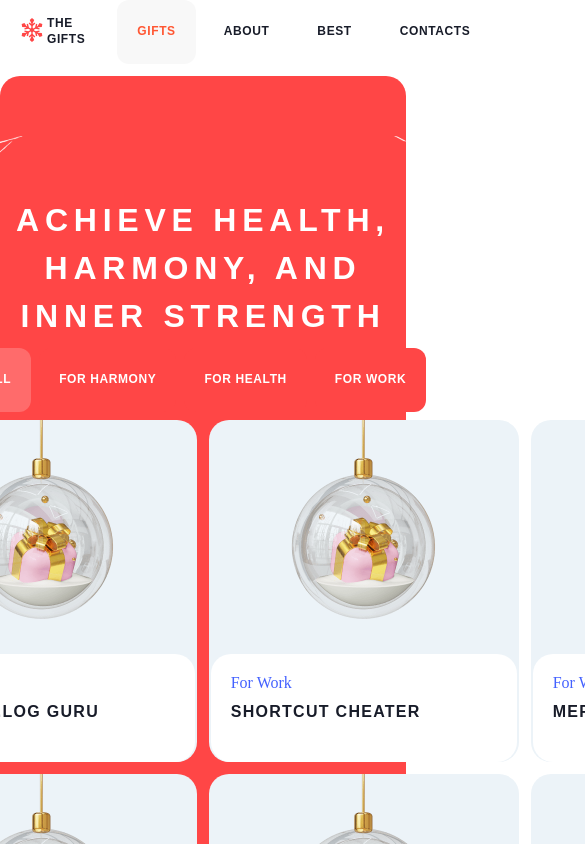
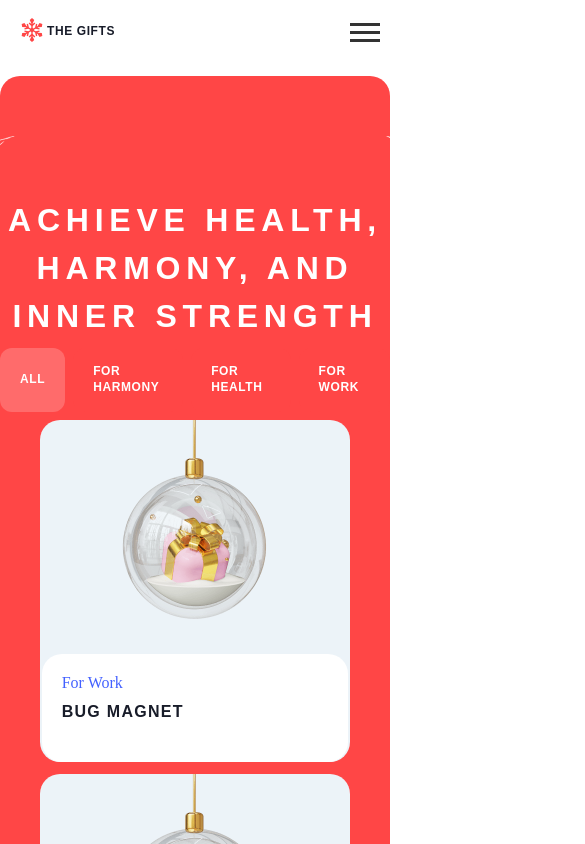
Before and after one commit to Rilion322/Shop, a plain HTML site: page pages/gifts/gifts.html in a window 390 px wide. Shown: the top 844 px of the page, 585 px wide, since content can reach past the window. Drawn offline with Linux system fonts and the light colour scheme; a web font is replaced by a local one.

Commit message:
fix: ui of pages and burger menu for gifts

```diff
--- a/pages/gifts/gifts.css
+++ b/pages/gifts/gifts.css
@@ -28,7 +28,7 @@
 body{
     margin: 0;
     padding: 0;
-    overflow-x: hidden;
+    box-sizing: border-box;
 }
 .paragraph {
     font-family: var(--font-family);
@@ -104,7 +104,8 @@ header{
     color: var(--dark);
 }
 .nav{
-    width: 1123px;
+    width: 100%;
+    max-width: 1123px;
     height: 40px;
     display: flex;
     align-items: center;
@@ -119,7 +120,8 @@ header{
     align-items: center;
     justify-content: flex-start;
     gap: 8px;
-    width: 376px;
+    width: 100%;
+    max-width: 376px;
     height: 40px;
     list-style: none;
     padding: 0;
@@ -157,10 +159,12 @@ header{
 .gifts-table{
     display: flex;
     flex-wrap: wrap;
-    align-items: flex-start;
+    align-items: center;
     justify-content: center;
     flex-direction: row;
     gap: 12px;
+    width: 100%;
+    height: fit-content;
 }
 .main-container{
     display: flex;
@@ -170,7 +174,7 @@ header{
     gap: 20px;
     border-radius: 20px;
     margin-top: 12px;
-    padding: 60px 8px;
+    padding: 60px 0px;
     width: 100%;
     height: fit-content;
     min-height: calc(100vh - 64px);
@@ -179,7 +183,7 @@ header{
 .bg-garland{
     position: absolute;
     z-index: 1;
-    width: 1440px;
+    width: 100%;
     height: 200px;
     background: url(../../assets/images/bg-garland.png);
     background-size: cover;
@@ -204,18 +208,9 @@ header{
     flex-direction: column;
     margin-top: 60px;
     gap: 20px;
-    width: 1276px;
+    width: 100%;
     height: fit-content;
     max-width: 1276px;
-}
-.gifts-tabs{
-    display: flex;
-    align-items: center;
-    justify-content: flex-start;
-    flex-direction: row;
-    gap: 8px;
-    width: 474px;
-    height: 40px;
 }
 .gifts-header{
     display: flex;
@@ -223,7 +218,7 @@ header{
     justify-content: center;
     flex-direction: column;
     gap: 12px;
-    width: 426px;
+    width: 100%;
     height: 144px;
     max-width: 426px;
 }
@@ -233,7 +228,8 @@ header{
     justify-content: flex-start;
     flex-direction: row;
     gap: 8px;
-    width: 474px;
+    max-width: 474px;
+    width: 100%;
     height: 40px;
 }
 .tab-link{
@@ -275,7 +271,6 @@ header{
     height: 342px;
     background: var(--content-background);
     cursor: pointer;
-    flex-grow: 1;
 }
 .card-text{
     display: flex;
@@ -305,9 +300,9 @@ header{
     justify-content: flex-start;
     flex-direction: column;
     gap: 0px;
-    padding: 60px 8px;
+    padding: 60px 0px;
     width: 100%;
-    height: 496px;
+    min-height: 496px;
     background: var(--static-white);
 }
 
@@ -317,8 +312,8 @@ header{
     justify-content: flex-start;
     flex-direction: column;
     gap: 60px;
-    width: 1276px;
-    height: 376px;
+    width: 100%;
+    min-height: 376px;
     max-width: 1276px;
 }
 .footer-contacts{
@@ -328,8 +323,9 @@ header{
     flex-direction: row;
     gap: 12px;
     border-radius: 60px;
-    width: 1276px;
-    height: 204px;
+    width: 100%;
+    max-width: 1276px;
+    min-height: 204px;
 }
 .contacts-container{
     display: flex;
@@ -354,7 +350,8 @@ header{
     justify-content: flex-start;
     flex-direction: column;
     gap: 12px;
-    width: 1276px;
+    width: 100%;
+    max-width: 1276px;
     height: 112px;
 }
 .socials{
@@ -363,7 +360,8 @@ header{
     justify-content: center;
     flex-direction: row;
     gap: 12px;
-    width: 196px;
+    width: 100%;
+    max-width: 196px;
     height: 40px;
 }
 .action-large{
@@ -536,3 +534,181 @@ header{
     width: 112px;
     height: 16px;
 }
+
+.burger-btn {
+    display: none;
+    background: none;
+    border: none;
+    cursor: pointer;
+    padding: 10px;
+    z-index: 1000;
+  }
+
+  /* Стили иконки бургера */
+  .burger-line {
+    display: block;
+    width: 30px;
+    height: 3px;
+    background: #333;
+    position: relative;
+    transition: all 0.3s ease;
+  }
+
+  .burger-line::before,
+  .burger-line::after {
+    content: '';
+    position: absolute;
+    width: 100%;
+    height: 100%;
+    background: #333;
+    left: 0;
+    transition: all 0.3s ease;
+  }
+
+  .burger-line::before {
+    top: -8px;
+  }
+
+  .burger-line::after {
+    top: 8px;
+  }
+
+
+@media screen and (max-width: 768px) {
+    .about{
+        max-width: 768px;
+        padding: 60px 0px;
+    }
+    .about-content{
+        max-width: 752px;
+        max-height: 529px;
+    }
+    .about-text-content{
+        max-width: 256px;
+    }
+
+    .slider-section-content{
+        margin-left: 8px;
+    }
+    .footer-contacts{
+        max-width: 752px;
+        width: 100%;
+    }
+
+    .contacts-container{
+        max-width: 752px;
+        width: 100%;
+    }
+
+
+    .burger-btn {
+        display: block; /* Показываем бургер */
+    }
+    .nav {
+        position: fixed;
+        top: 0;
+        left: -100%;
+        width: 100%;
+        height: 100%;
+        background: #fff;
+        z-index: 999;
+        transition: all 0.5s ease;
+        display: flex;
+        flex-direction: column;
+        align-items: center;
+        justify-content: flex-start;
+        margin-top: 40px;
+    }
+    .nav.active {
+        left: 0;
+      }
+
+      .nav-list {
+        flex-direction: column;
+        gap: 25px;
+        padding: 0 20px;
+      }
+
+      .nav-link {
+        font-size: 18px;
+      }
+
+      /* Анимация бургера в крестик */
+      .burger-btn.active .burger-line {
+        background: transparent;
+      }
+
+      .burger-btn.active .burger-line::before {
+        transform: rotate(45deg);
+        top: 0;
+      }
+
+      .burger-btn.active .burger-line::after {
+        transform: rotate(-45deg);
+        top: 0;
+      }
+}
+
+@media screen and (max-width: 768px) {
+    .footer-contacts{
+        max-width: 752px;
+        width: 100%;
+        flex-direction: column;
+    }
+
+    .contacts-container{
+        max-width: 752px;
+        width: 100%;
+    }
+
+    .burger-btn {
+        display: block; /* Показываем бургер */
+    }
+    .nav {
+        position: fixed;
+        top: 0;
+        left: -100%;
+        width: 100%;
+        height: 100%;
+        background: #fff;
+        z-index: 999;
+        transition: all 0.5s ease;
+        display: flex;
+        flex-direction: column;
+        align-items: center;
+        justify-content: flex-start;
+        margin-top: 40px;
+    }
+    .nav.active {
+        left: 0;
+      }
+
+      .nav-list {
+        flex-direction: column;
+        gap: 25px;
+        padding: 0 20px;
+      }
+
+      .nav-link {
+        font-size: 18px;
+      }
+
+      /* Анимация бургера в крестик */
+      .burger-btn.active .burger-line {
+        background: transparent;
+      }
+
+      .burger-btn.active .burger-line::before {
+        transform: rotate(45deg);
+        top: 0;
+      }
+
+      .burger-btn.active .burger-line::after {
+        transform: rotate(-45deg);
+        top: 0;
+      }
+}
+
+@media screen and (max-width: 380px) {
+
+}
--- a/pages/gifts/gifts.html
+++ b/pages/gifts/gifts.html
@@ -14,6 +14,9 @@
                     <div><img src="../../assets/icons/snowflake.svg" alt="snowflake" width="24" height="24"></div>
                     <span class="logo-title">The gifts</span>
             </a>
+            <button class="burger-btn" id="burgerBtn">
+                <span class="burger-line"></span>
+            </button>
             <nav class="nav">
                 <ul class="nav-list">
                     <li class="nav-item">
--- a/pages/gifts/gifts.js
+++ b/pages/gifts/gifts.js
@@ -148,3 +148,25 @@ function closeModal(modal) {
     document.removeEventListener('keydown', modal.handleEscKey);
     modal.remove();
 }
+// Бургер меню
+const burgerBtn = document.querySelector('.burger-btn');
+const nav = document.querySelector('.nav');
+burgerBtn.addEventListener('click', () => {
+  nav.classList.toggle('active');
+  burgerBtn.classList.toggle('active');
+})
+// Закрытие при клике вне меню
+document.addEventListener('click', (e) => {
+  if (!nav.contains(e.target) && !burgerBtn.contains(e.target)) {
+    nav.classList.remove('active');
+    burgerBtn.classList.remove('active');
+  }
+});
+
+// Закрытие при клике на ссылку
+document.querySelectorAll('.nav-link').forEach(link => {
+  link.addEventListener('click', () => {
+    nav.classList.remove('active');
+    burgerBtn.classList.remove('active');
+  });
+});
--- a/pages/home/style.css
+++ b/pages/home/style.css
@@ -28,6 +28,7 @@
 html{
     margin: 0;
     padding: 0;
+    box-sizing: border-box;
 }
 body{
     margin: 0;
@@ -102,7 +103,8 @@ header{
     align-items: center;
     justify-content: flex-start;
     gap: 8px;
-    width: 376px;
+    max-width: 376px;
+    width: 100%;
     height: 40px;
     list-style: none;
     padding: 0;
@@ -139,9 +141,9 @@ header{
     flex-direction: column;
     gap: 0px;
     border-radius: 20px 20px 0 0;
-    padding: 60px 8px;
+    padding: 60px 0px;
     width: 100%;
-    max-width: 1400px;
+    max-width: 1440px;
     height: 524px;
     background: url(../../assets/images/bg-ball.png), url(../../assets/images/bg-snow.png);
     background-size: cover;
@@ -353,7 +355,6 @@ header{
     height: 200px;
     margin-top: 40px;
 }
-/*сделать чтобы при уменьшении экрана после того как слева отступ уйдет, левая часть слайдера не пряталась за левой стороной экрана*/
 .slider{
     display: flex;
     align-items: center;
@@ -372,14 +373,14 @@ header{
     color: var(--static-white);
 }
 .buttons{
-    position: absolute;
-    right: 20px;
-    top: 1850px;
+    position: relative;
+    top: 20px;
     display: flex;
+    justify-content: flex-end;
     align-items: center;
     flex-direction: row;
     gap: 20px;
-    width: auto;
+    width: 100%;
     max-width: 1276px;
     height: 56px;
 }
@@ -911,14 +912,14 @@ header{
 @media screen and (max-width: 768px) {
     .about{
         max-width: 768px;
-        padding: 60px 8px;
+        padding: 60px 0px;
     }
     .about-content{
         max-width: 752px;
         max-height: 529px;
     }
-    .about-text{
-        padding: 0px 60px;
+    .about-text-content{
+        max-width: 256px;
     }
 
     .slider-section-content{
```
